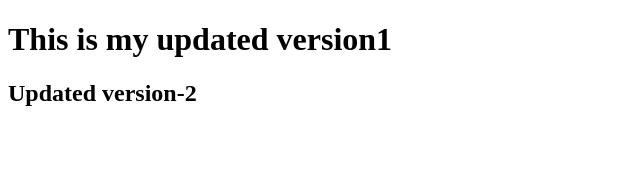
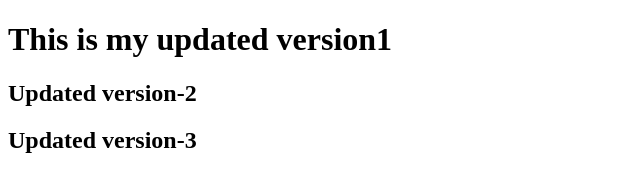
Before and after one commit to Ramalaksmi2/Git-, a plain HTML site: page index.html in a window 1280 px wide. Shown: the whole page, without its empty margins (0-640 px from the left). Drawn offline with Linux system fonts and the light colour scheme.

Commit message:
version-3

```diff
--- a/index.html
+++ b/index.html
@@ -8,5 +8,6 @@
 <body>
     <h1>This is my updated version1</h1>
     <h2>Updated version-2</h2>
+    <h2>Updated version-3</h2>
 </body>
 </html>
```
